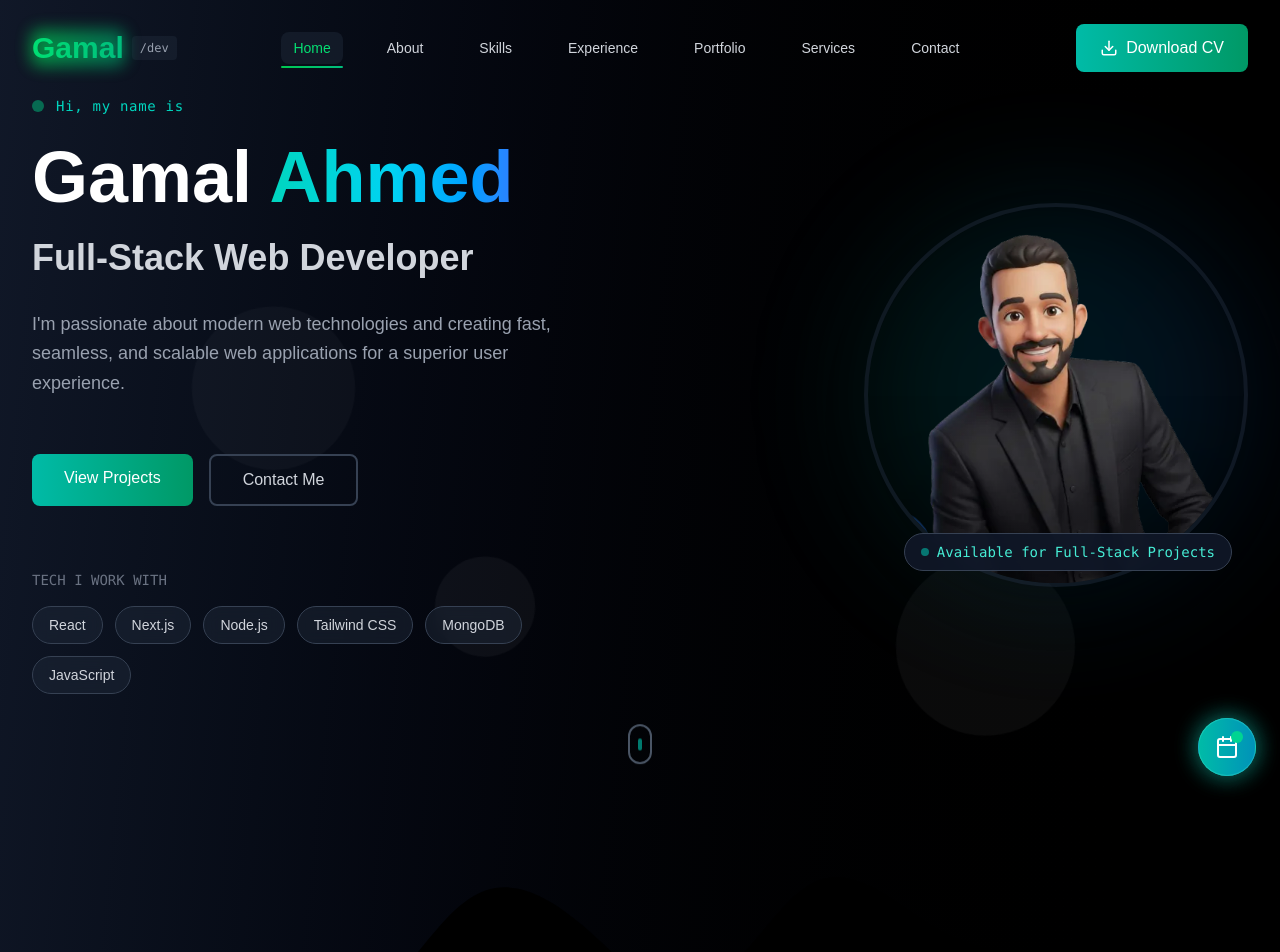
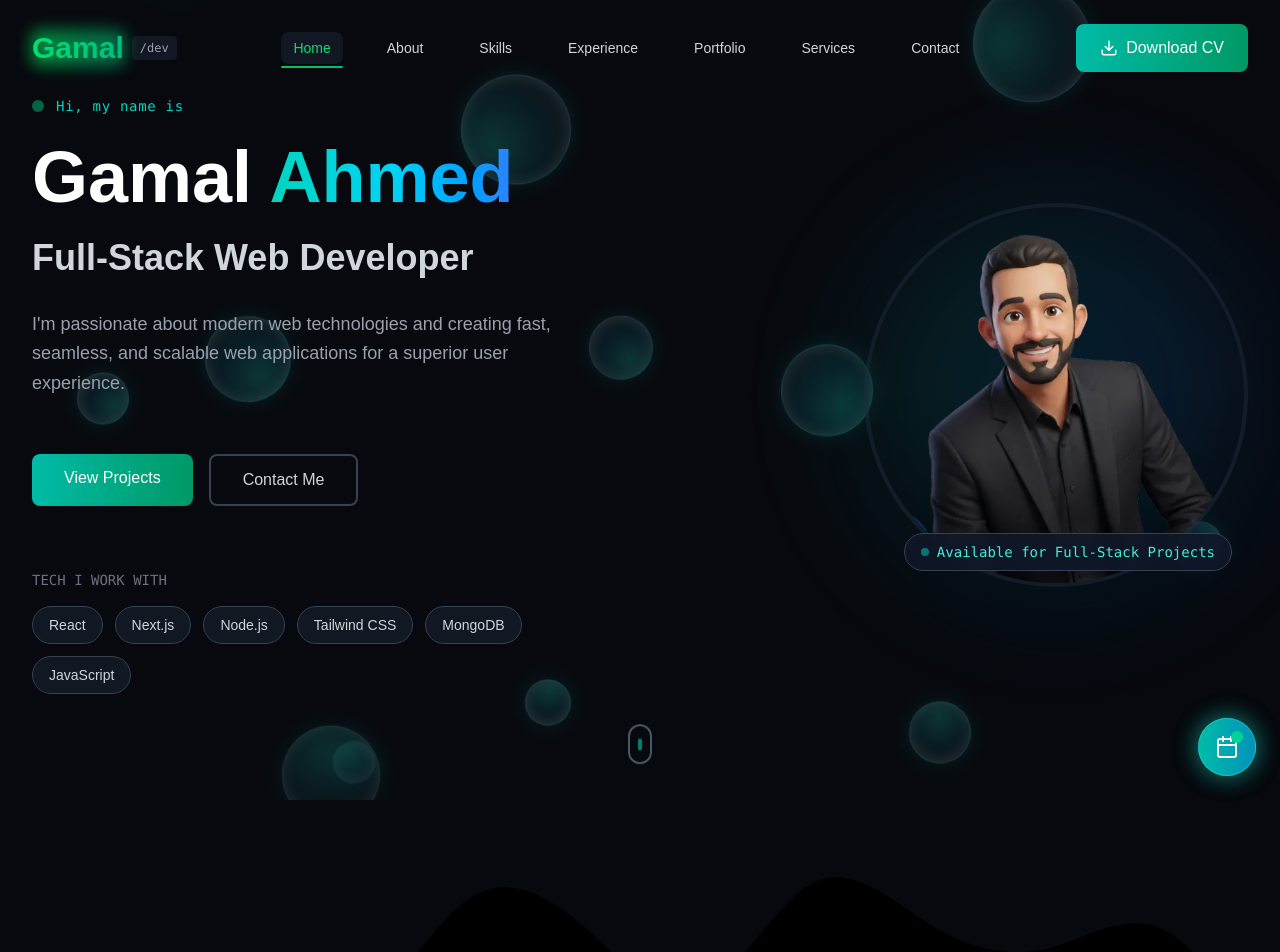
Before and after one commit to ga5e8je99/gamal, a Next.js app: page / in a window 1280 px wide. Shown: the top 952 px of the page. Built offline with nearby package versions, Linux system fonts and the light colour scheme.

Commit message:
feat: make glowing glass bubbles float across the entire website

```diff
--- a/app/components/About.js
+++ b/app/components/About.js
@@ -108,7 +108,7 @@ export default function AboutMe() {
   return (
     <section
       id="about"
-      className="py-20 bg-linear-to-b from-black via-gray-900/50 to-black"
+      className="py-20 bg-transparent relative z-20"
     >
       <div className="max-w-7xl mx-auto px-4 sm:px-6 lg:px-8 relative z-20">
         {/* Section Header */}
--- a/app/components/Contact.js
+++ b/app/components/Contact.js
@@ -154,7 +154,7 @@ export default function ContactSection() {
   return (
     <section
       id="contact"
-      className="py-20 bg-linear-to-b from-black via-gray-900 to-black "
+      className="py-20 bg-transparent relative z-20"
     >
       <div className="max-w-7xl mx-auto px-4 sm:px-6 lg:px-8 relative z-20">
         {/* Section Header */}
--- a/app/components/ExperienceEducation.js
+++ b/app/components/ExperienceEducation.js
@@ -97,7 +97,7 @@ export default function ExperienceEducation() {
   };
 
   return (
-    <section id="experience" className="py-20 bg-linear-to-b from-black via-gray-900 to-black">
+    <section id="experience" className="py-20 bg-transparent relative z-20">
       <div className="max-w-7xl mx-auto px-4 sm:px-6 lg:px-8 relative z-20">
 
         {/* Section Header */}
--- a/app/components/Portfolio.js
+++ b/app/components/Portfolio.js
@@ -89,7 +89,7 @@ export default function Portfolio() {
   };
 
   return (
-    <section id="portfolio" className="py-20 bg-linear-to-b from-black via-gray-900 to-black">
+    <section id="portfolio" className="py-20 bg-transparent relative z-20">
       <div className="max-w-7xl mx-auto px-4 sm:px-6 lg:px-8 relative z-20">
 
         {/* Section Header */}
--- a/app/components/Services.js
+++ b/app/components/Services.js
@@ -169,7 +169,7 @@ export default function Services() {
   };
 
   return (
-    <section id="services" className="py-20 bg-linear-to-b from-black via-gray-900 to-black">
+    <section id="services" className="py-20 bg-transparent relative z-20">
       <div className="max-w-7xl mx-auto px-4 sm:px-6 lg:px-8 relative z-20">
 
         {/* Section Header */}
--- a/app/components/Skills.js
+++ b/app/components/Skills.js
@@ -191,7 +191,7 @@ export default function SkillsSection() {
   return (
     <section
       id="skills"
-      className="py-20 bg-linear-to-b from-black via-gray-900 to-black"
+      className="py-20 bg-transparent relative z-20"
     >
       <div className="max-w-7xl mx-auto px-4 sm:px-6 lg:px-8 relative z-20">
         {/* Section Header */}
--- a/app/globals.css
+++ b/app/globals.css
@@ -15,8 +15,10 @@ html {
   scroll-behavior: smooth;
 }
 body {
-  color: var(--foreground);
+  color: #ededed;
+  background-color: #07090e;
   font-family: Arial, Helvetica, sans-serif;
+  overflow-x: hidden;
 }
 /* Handwriting Welcome Animation (Replaces Welcome.gif) */
 .welcome-handwrite {
@@ -156,159 +158,177 @@ body {
 .MuiMultiSectionDigitalClockSection-root {
   border-color: rgba(255, 255, 255, 0.1) !important;
 }
-@keyframes animate {
+@keyframes floatBubble {
   0% {
     transform: translateY(0) rotate(0deg);
-    opacity: 1;
-    border-radius: 0;
+    opacity: 0;
+  }
+  12% {
+    opacity: 0.85;
+  }
+  88% {
+    opacity: 0.8;
   }
   100% {
-    transform: translateY(-1000px) rotate(720deg);
+    transform: translateY(-118vh) rotate(360deg);
     opacity: 0;
-    border-radius: 50%;
   }
 }
 
 .background {
   position: fixed;
+  inset: 0;
   width: 100vw;
   height: 100vh;
-  top: 0;
-  left: 0;
   margin: 0;
   padding: 0;
-  background: rgba(252, 252, 252, 0);
   overflow: hidden;
-  z-index: 1;
+  z-index: 0;
+  pointer-events: none;
+  background: transparent;
 }
+
 .background li {
   position: absolute;
   display: block;
   list-style: none;
-  width: 20px;
-  height: 20px;
-  background: rgba(255, 255, 255, 0.05);
-  animation: animate 12s linear infinite;
+  border-radius: 50% !important;
+  background: radial-gradient(circle at 32% 32%, rgba(20, 184, 166, 0.3), rgba(6, 182, 212, 0.12) 50%, rgba(255, 255, 255, 0.05) 100%);
+  border: 1px solid rgba(45, 212, 191, 0.25);
+  box-shadow: 0 0 20px rgba(20, 184, 166, 0.15), inset 0 0 14px rgba(255, 255, 255, 0.15);
+  backdrop-filter: blur(1px);
+  animation: floatBubble 16s linear infinite;
+  will-change: transform, opacity;
+  pointer-events: none;
 }
 
-.background li:nth-child(0) {
-  left: 26%;
-  width: 174px;
-  height: 174px;
-  bottom: -174px;
-  animation-delay: 1s;
-}
 .background li:nth-child(1) {
-  left: 34%;
-  width: 100px;
-  height: 100px;
-  bottom: -100px;
-  animation-delay: 4s;
+  left: 6%;
+  width: 52px;
+  height: 52px;
+  bottom: -60px;
+  animation-duration: 15s;
+  animation-delay: 0s;
 }
 .background li:nth-child(2) {
-  left: 15%;
-  width: 163px;
-  height: 163px;
-  bottom: -163px;
-  animation-delay: 1s;
+  left: 16%;
+  width: 86px;
+  height: 86px;
+  bottom: -95px;
+  animation-duration: 19s;
+  animation-delay: -3s;
 }
 .background li:nth-child(3) {
-  left: 11%;
-  width: 170px;
-  height: 170px;
-  bottom: -170px;
-  animation-delay: 12s;
+  left: 26%;
+  width: 42px;
+  height: 42px;
+  bottom: -50px;
+  animation-duration: 13s;
+  animation-delay: -7s;
 }
 .background li:nth-child(4) {
-  left: 43%;
-  width: 151px;
-  height: 151px;
-  bottom: -151px;
-  animation-delay: 15s;
+  left: 36%;
+  width: 110px;
+  height: 110px;
+  bottom: -120px;
+  animation-duration: 23s;
+  animation-delay: -11s;
 }
 .background li:nth-child(5) {
-  left: 51%;
-  width: 105px;
-  height: 105px;
-  bottom: -105px;
-  animation-delay: 23s;
+  left: 46%;
+  width: 64px;
+  height: 64px;
+  bottom: -75px;
+  animation-duration: 17s;
+  animation-delay: -2s;
 }
 .background li:nth-child(6) {
-  left: 70%;
-  width: 179px;
-  height: 179px;
-  bottom: -179px;
-  animation-delay: 4s;
+  left: 56%;
+  width: 88px;
+  height: 88px;
+  bottom: -100px;
+  animation-duration: 20s;
+  animation-delay: -13s;
 }
 .background li:nth-child(7) {
-  left: 74%;
-  width: 147px;
-  height: 147px;
-  bottom: -147px;
-  animation-delay: 9s;
+  left: 66%;
+  width: 36px;
+  height: 36px;
+  bottom: -45px;
+  animation-duration: 12s;
+  animation-delay: -5s;
 }
 .background li:nth-child(8) {
-  left: 18%;
-  width: 168px;
-  height: 168px;
-  bottom: -168px;
-  animation-delay: 14s;
+  left: 76%;
+  width: 118px;
+  height: 118px;
+  bottom: -130px;
+  animation-duration: 25s;
+  animation-delay: -15s;
 }
 .background li:nth-child(9) {
-  left: 57%;
-  width: 130px;
-  height: 130px;
-  bottom: -130px;
-  animation-delay: 43s;
+  left: 86%;
+  width: 56px;
+  height: 56px;
+  bottom: -65px;
+  animation-duration: 16s;
+  animation-delay: -8s;
 }
 .background li:nth-child(10) {
-  left: 28%;
-  width: 218px;
-  height: 218px;
-  bottom: -218px;
-  animation-delay: 17s;
+  left: 11%;
+  width: 74px;
+  height: 74px;
+  bottom: -85px;
+  animation-duration: 18s;
+  animation-delay: -10s;
 }
 .background li:nth-child(11) {
-  left: 55%;
-  width: 184px;
-  height: 184px;
-  bottom: -184px;
-  animation-delay: 43s;
+  left: 22%;
+  width: 98px;
+  height: 98px;
+  bottom: -110px;
+  animation-duration: 21s;
+  animation-delay: -16s;
 }
 .background li:nth-child(12) {
-  left: 45%;
-  width: 153px;
-  height: 153px;
-  bottom: -153px;
-  animation-delay: 22s;
+  left: 41%;
+  width: 46px;
+  height: 46px;
+  bottom: -55px;
+  animation-duration: 14s;
+  animation-delay: -9s;
 }
 .background li:nth-child(13) {
   left: 61%;
-  width: 149px;
-  height: 149px;
-  bottom: -149px;
-  animation-delay: 7s;
+  width: 92px;
+  height: 92px;
+  bottom: -105px;
+  animation-duration: 22s;
+  animation-delay: -4s;
 }
 .background li:nth-child(14) {
-  left: 6%;
-  width: 126px;
-  height: 126px;
-  bottom: -126px;
-  animation-delay: 64s;
+  left: 71%;
+  width: 62px;
+  height: 62px;
+  bottom: -70px;
+  animation-duration: 17s;
+  animation-delay: -12s;
 }
 .background li:nth-child(15) {
-  left: 23%;
-  width: 188px;
-  height: 188px;
-  bottom: -188px;
-  animation-delay: 31s;
+  left: 81%;
+  width: 78px;
+  height: 78px;
+  bottom: -90px;
+  animation-duration: 19s;
+  animation-delay: -1s;
 }
-.background li {
-  -webkit-border-radius: 50% !important;
-  -moz-border-radius: 50% !important;
-  -ms-border-radius: 50% !important;
-  -o-border-radius: 50% !important;
-  border-radius: 50% !important;
+.background li:nth-child(16) {
+  left: 92%;
+  width: 44px;
+  height: 44px;
+  bottom: -50px;
+  animation-duration: 13s;
+  animation-delay: -10s;
 }
 
 .css-8cn20p-MuiButtonBase-root-MuiTab-root {
--- a/app/layout.js
+++ b/app/layout.js
@@ -112,8 +112,7 @@ export default function RootLayout({ children }) {
           type="application/ld+json"
           dangerouslySetInnerHTML={{ __html: JSON.stringify(personJsonLd) }}
         />
-        {children}
-        <ul className="background ">
+        <ul className="background" aria-hidden="true">
           <li></li>
           <li></li>
           <li></li>
@@ -131,6 +130,7 @@ export default function RootLayout({ children }) {
           <li></li>
           <li></li>
         </ul>
+        {children}
       </body>
     </html>
   );
--- a/app/page.js
+++ b/app/page.js
@@ -16,7 +16,7 @@ export default function Home() {
   const [loading, setLoading] = useState(true);
 
   return (
-    <div className="bg-gradient-to-br from-gray-900 via-black to-gray-900 min-h-screen text-white selection:bg-teal-500/30 selection:text-teal-200">
+    <div className="bg-transparent min-h-screen text-white selection:bg-teal-500/30 selection:text-teal-200">
       <AnimatePresence mode="wait">
         {loading && (
           <WelcomeAnimation
```
